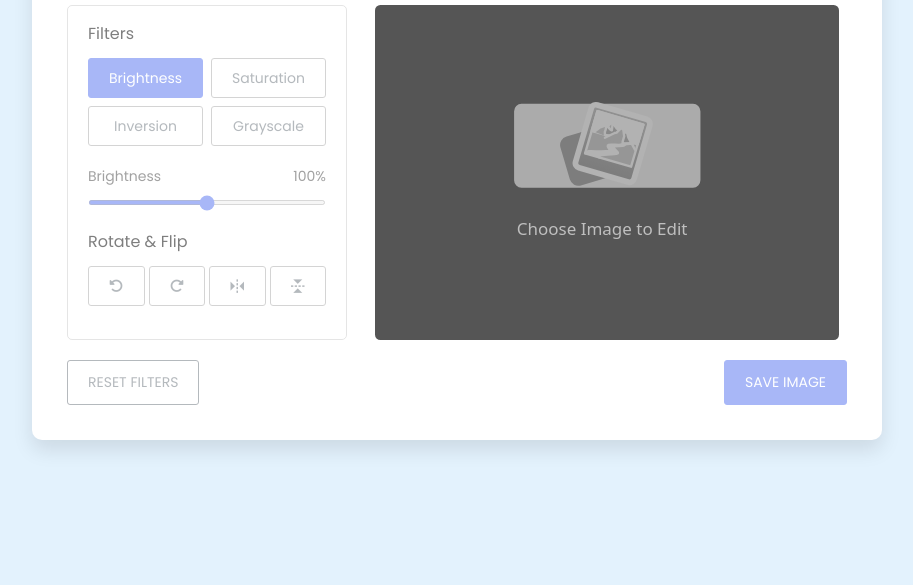
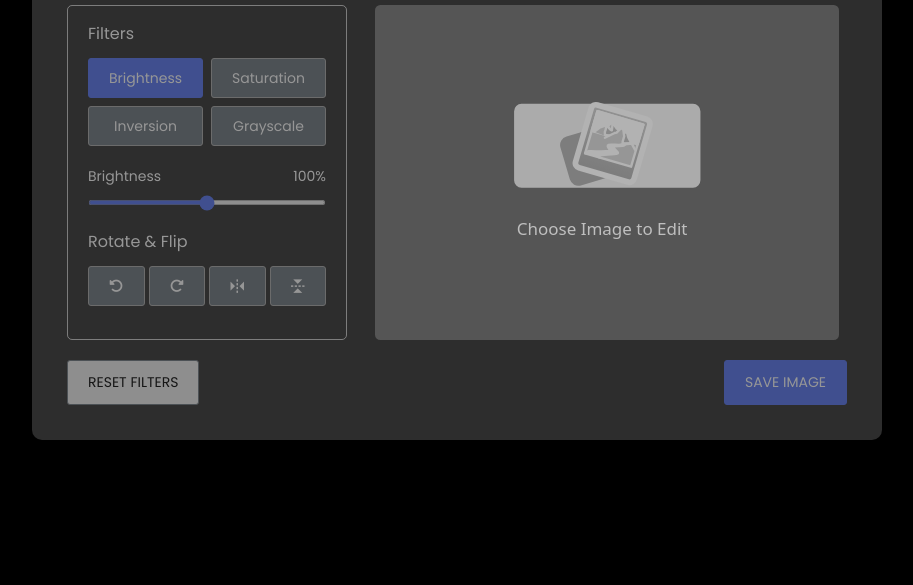
Before and after one commit to Sarmad426/image-editor-js, a plain HTML site: page index.html in a window 1280 px wide. Shown: the part 215-800 px from the top of the page, without its empty margins (183-1096 px from the left). Drawn offline with nearby package versions, Linux system fonts and the dark colour scheme.

Commit message:
Added styles for dark theme

```diff
--- a/styles.css
+++ b/styles.css
@@ -4,7 +4,7 @@
   margin: 0;
   padding: 0;
   box-sizing: border-box;
-  font-family: "Poppins", sans-serif;
+  font-family: "Poppins", system-ui;
 }
 body {
   display: flex;
@@ -181,3 +181,34 @@ body {
     margin-left: 0px;
   }
 }
+
+@media (prefers-color-scheme: dark) {
+  body {
+    background-color: black;
+    color: white;
+  }
+  .container {
+    background-color: rgb(45, 45, 45);
+  }
+  .editor-panel button {
+    color: #fff;
+    background: #6c757d;
+    &:hover {
+      background: #5a6268;
+    }
+  }
+  .editor-panel button.active {
+    pointer-events: none;
+  }
+  .filter .slider .filter-info {
+    color: #fff;
+  }
+  .controls .reset-filter {
+    color: black;
+    background-color: #eee;
+  }
+  .controls .reset-filter:hover {
+    background-color: #ddd;
+    color: black;
+  }
+}
```
